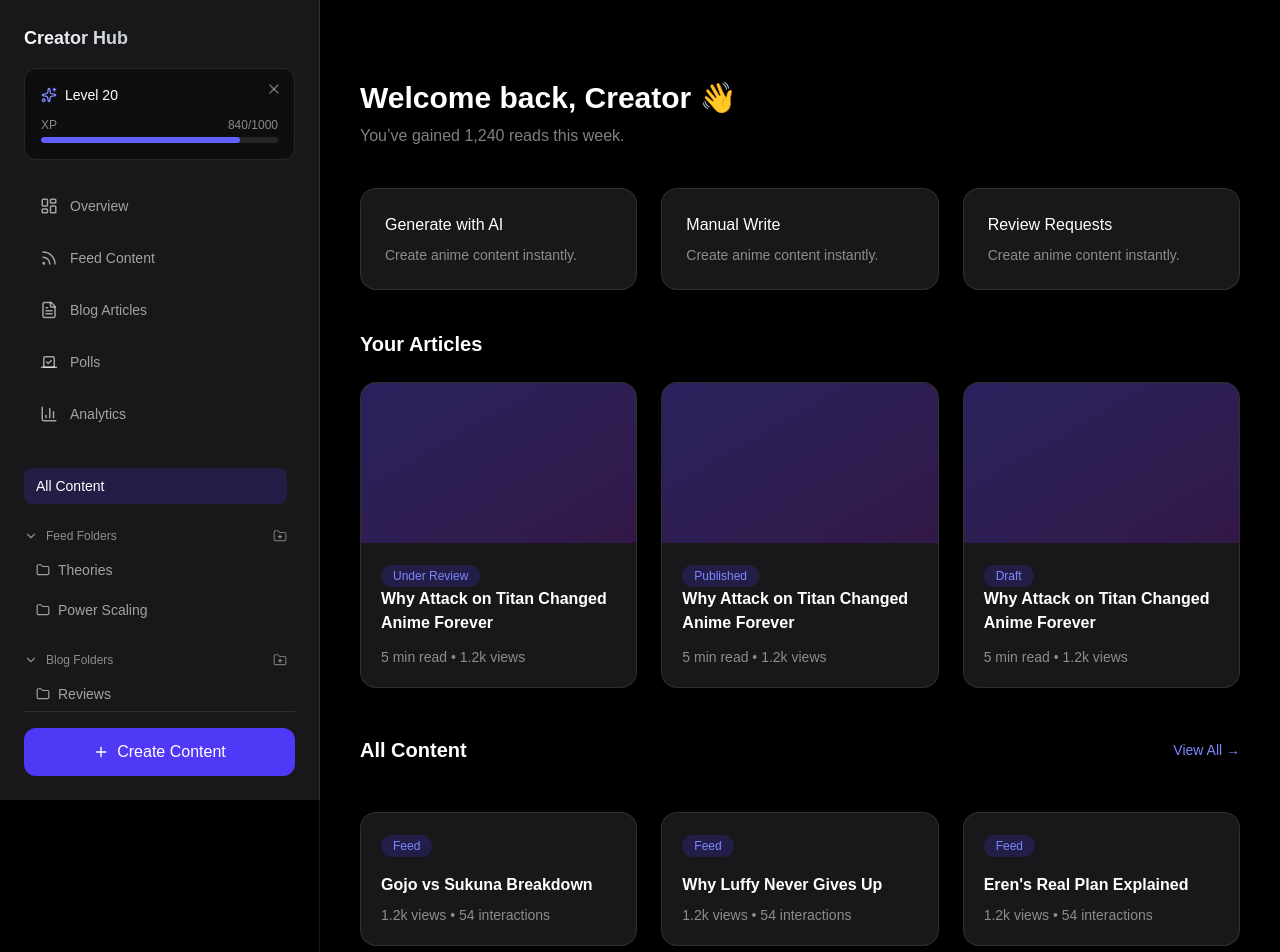
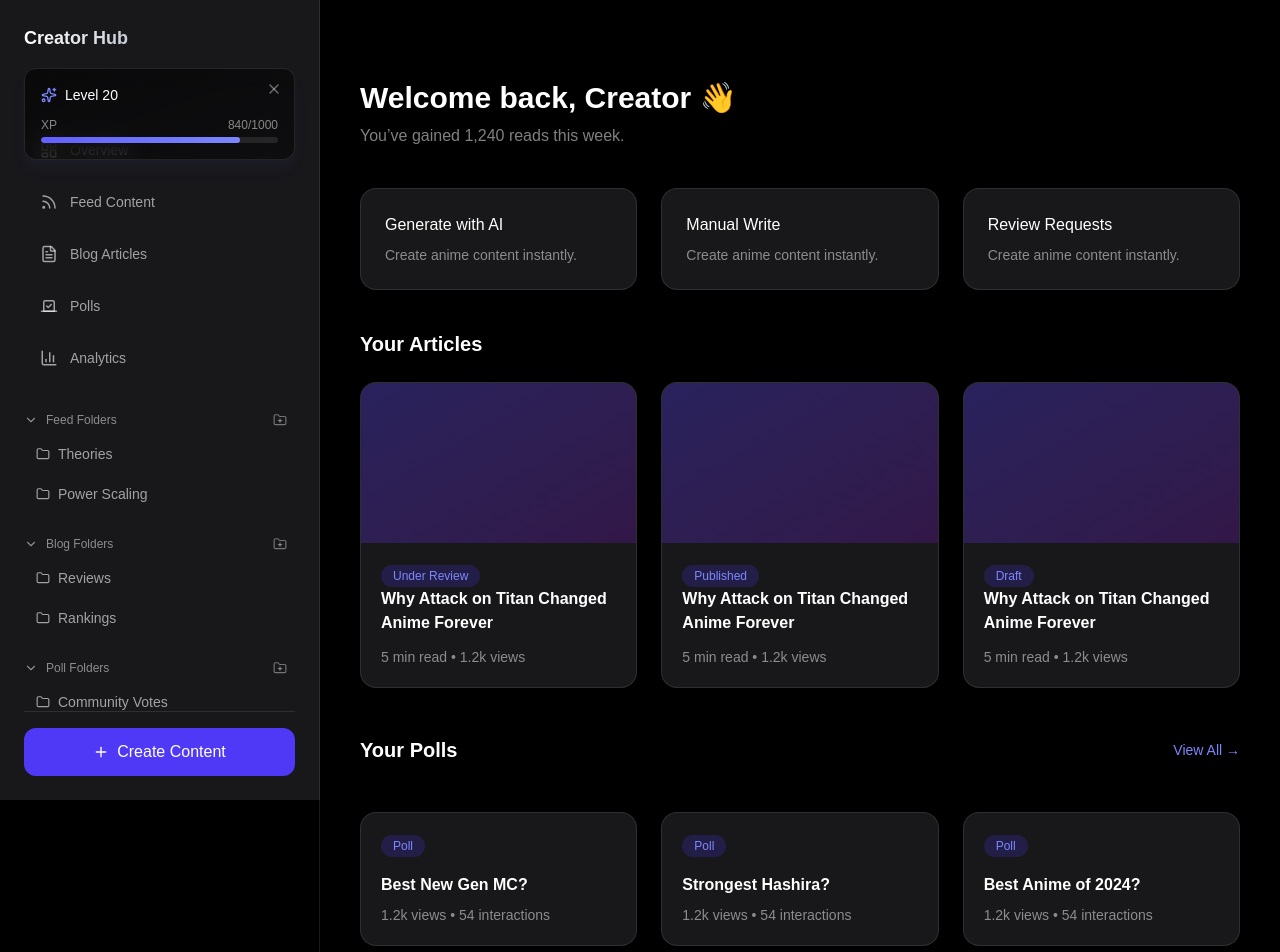
Before and after one commit to darwhite08/animeunwatched-frontend, a Next.js app: page /creators in a window 1280 px wide. Shown: the top 952 px of the page. Built offline with nearby package versions, Linux system fonts and the light colour scheme.

Commit message:
imporvemnts on creator dasboard + animation in discover page

```diff
--- a/src/app/(creator)/creators/feed/page.tsx
+++ b/src/app/(creator)/creators/feed/page.tsx
@@ -0,0 +1,39 @@
+"use client"
+
+import { useSearchParams } from "next/navigation"
+import { feedContent } from "@/features/creator/data/feedData"
+
+export default function FeedPage() {
+  const searchParams = useSearchParams()
+  const folderId = searchParams.get("folder")
+
+  const filtered = folderId
+    ? feedContent.filter(item => item.folderId === folderId)
+    : feedContent
+
+  return (
+    <>
+      <h1 className="text-2xl font-semibold">Feed Content</h1>
+
+      <div className="grid md:grid-cols-3 gap-6 mt-6">
+        {filtered.length > 0 ? (
+          filtered.map(item => (
+            <div
+              key={item.id}
+              className="bg-zinc-900 border border-white/10 rounded-2xl p-5 hover:border-indigo-500 transition"
+            >
+              <h3 className="font-semibold">{item.title}</h3>
+              <p className="text-sm text-white/50 mt-2">
+                1.2k views • 54 interactions
+              </p>
+            </div>
+          ))
+        ) : (
+          <div className="text-white/40 col-span-3">
+            No posts in this folder.
+          </div>
+        )}
+      </div>
+    </>
+  )
+}
--- a/src/app/(creator)/creators/page.tsx
+++ b/src/app/(creator)/creators/page.tsx
@@ -5,24 +5,7 @@ import { useSearchParams } from "next/navigation"
 import CreatorDashboard from "@/components/creator/creator/CreatorDashboard"
 
 export default function BlogPage() {
-  const searchParams = useSearchParams()
-  const folderId = searchParams.get("folder")
 
-  const content = [
-    { id: "1", title: "Gojo vs Sukuna Breakdown", type: "Feed", folderId: "1" },
-    { id: "2", title: "Why Luffy Never Gives Up", type: "Feed", folderId: "2" },
-    { id: "3", title: "Eren's Real Plan Explained", type: "Feed", folderId: "1" },
-
-    { id: "4", title: "Attack on Titan Ending Deep Dive", type: "Blog", folderId: "3" },
-    { id: "5", title: "Top 10 Most Underrated Anime", type: "Blog", folderId: "4" },
-
-    { id: "6", title: "Best New Gen MC?", type: "Poll", folderId: "5" },
-    { id: "7", title: "Strongest Hashira?", type: "Poll", folderId: "5" },
-  ]
-
-  const filteredContent = folderId
-    ? content.filter(item => item.folderId === folderId)
-    : content
   return (
     <main className="min-h-screen bg-black text-white flex">
       <div className="flex gap-8 w-full mx-auto">
@@ -34,28 +17,6 @@ export default function BlogPage() {
 
           {/* ORIGINAL DASHBOARD (UNCHANGED) */}
           <CreatorDashboard />
-
-          {/* ===== FILTERED CONTENT ===== */}
-          <SectionHeader
-            title={folderId ? "Filtered Content" : "All Content"}
-            href="/creators"
-          />
-
-          <div className="grid md:grid-cols-3 gap-6">
-            {filteredContent.length > 0 ? (
-              filteredContent.map(item => (
-                <ContentCard
-                  key={item.id}
-                  title={item.title}
-                  type={item.type as "Feed" | "Blog" | "Poll"}
-                />
-              ))
-            ) : (
-              <div className="text-white/40 col-span-3">
-                No content in this folder.
-              </div>
-            )}
-          </div>
 
           {/* ===== POLL SECTION ===== */}
           <SectionHeader
--- a/src/app/(public)/ai-discover/page.tsx
+++ b/src/app/(public)/ai-discover/page.tsx
@@ -4,12 +4,13 @@ import AIResultsGrid from "@/components/ai-discover/AIResultsGrid"
 
 export default function AIDiscoverPage() {
   return (
-    <main className="min-h-screen bg-black text-white">
+    <main className="min-h-screen flex flex-col bg-black text-white w-full">
+      <div className="w-full">
       <AIDiscoverHero />
-      <section className="max-w-5xl mx-auto px-4 -mt-10 relative z-10">
-        <AIPromptInput />
-      </section>
+      </div>
+      <div className="w-full">
       <AIResultsGrid />
+      </div>
     </main>
   )
 }
--- a/src/components/creator/creator/CreatorLevelCard.tsx
+++ b/src/components/creator/creator/CreatorLevelCard.tsx
@@ -1,6 +1,6 @@
 "use client"
 
-import { useEffect, useState } from "react"
+import { useEffect, useMemo, useState } from "react"
 import { motion, AnimatePresence } from "framer-motion"
 import { X, Sparkles } from "lucide-react"
 
@@ -8,38 +8,47 @@ type SidebarLevelCardProps = {
   level: number
   xp: number
   maxXp: number
+  tier?: "Bronze" | "Silver" | "Gold" | "Platinum"
 }
 
 export default function SidebarLevelCard({
   level,
   xp,
   maxXp,
+  tier,
 }: SidebarLevelCardProps) {
   const [visible, setVisible] = useState(true)
 
-  const progress = Math.min((xp / maxXp) * 100, 100)
+  const safeMaxXp = maxXp || 1
+
+  const progress = useMemo(
+    () => Math.min((xp / safeMaxXp) * 100, 100),
+    [xp, safeMaxXp]
+  )
 
   useEffect(() => {
     const hidden = localStorage.getItem("hideLevelCard")
-    if (hidden === "true") {
+    if (hidden === `level-${level}`) {
       setVisible(false)
+    } else {
+      setVisible(true)
     }
-  }, [])
+  }, [level])
 
   const handleClose = () => {
-    localStorage.setItem("hideLevelCard", "true")
+    localStorage.setItem("hideLevelCard", `level-${level}`)
     setVisible(false)
   }
 
   return (
-    <AnimatePresence>
+    <AnimatePresence initial={false}>
       {visible && (
         <motion.aside
-          initial={{ opacity: 0, height: 0 }}
-          animate={{ opacity: 1, height: "auto" }}
-          exit={{ opacity: 0, height: 0 }}
-          transition={{ duration: 0.4 }}
-          className="relative overflow-hidden rounded-xl border border-white/10 bg-black/40 backdrop-blur-md p-4"
+          initial={{ opacity: 0, y: -8 }}
+          animate={{ opacity: 1, y: 0 }}
+          exit={{ opacity: 0, y: -8 }}
+          transition={{ duration: 0.3, ease: "easeOut" }}
+          className=" relative rounded-xl border border-white/10 bg-gradient-to-br from-black/60 to-black/40 backdrop-blur-md p-4 shadow-lg shadow-indigo-500/5"
           aria-label="Creator level status"
         >
           {/* Close Button */}
@@ -53,11 +62,19 @@ export default function SidebarLevelCard({
 
           <div className="space-y-3">
             {/* Header */}
-            <div className="flex items-center gap-2">
-              <Sparkles className="h-4 w-4 text-indigo-400" />
-              <span className="text-sm font-medium text-white">
-                Level {level}
-              </span>
+            <div className="flex items-center justify-between">
+              <div className="flex items-center gap-2">
+                <Sparkles className="h-4 w-4 text-indigo-400" />
+                <span className="text-sm font-medium text-white">
+                  Level {level}
+                </span>
+              </div>
+
+              {tier && (
+                <span className="text-[10px] uppercase tracking-wide px-2 py-1 rounded-full bg-indigo-600/20 text-indigo-400 border border-indigo-500/20">
+                  {tier}
+                </span>
+              )}
             </div>
 
             {/* XP Progress */}
@@ -80,7 +97,7 @@ export default function SidebarLevelCard({
                   initial={{ width: 0 }}
                   animate={{ width: `${progress}%` }}
                   transition={{ duration: 0.8, ease: "easeOut" }}
-                  className="h-full rounded-full bg-indigo-500"
+                  className="h-full rounded-full bg-gradient-to-r from-indigo-500 to-indigo-400"
                 />
               </div>
             </div>
--- a/src/components/creator/creator/CreatorSidebar.tsx
+++ b/src/components/creator/creator/CreatorSidebar.tsx
@@ -4,6 +4,8 @@ import Link from "next/link"
 import { usePathname, useRouter, useSearchParams } from "next/navigation"
 import { useState, useEffect } from "react"
 import { motion, AnimatePresence } from "framer-motion"
+import SidebarLevelCard from "./CreatorLevelCard"
+
 import {
   LayoutDashboard,
   Rss,
@@ -26,81 +28,6 @@ type FolderType = {
   id: string
   name: string
   category: "feed" | "blog" | "polls"
-}
-
-/* ================= LEVEL CARD ================= */
-
-function SidebarLevelCard({
-  level,
-  xp,
-  maxXp,
-}: {
-  level: number
-  xp: number
-  maxXp: number
-}) {
-  const [visible, setVisible] = useState(true)
-
-  useEffect(() => {
-    const hidden = localStorage.getItem("hideLevelCard")
-    if (hidden === "true") setVisible(false)
-  }, [])
-
-  const progress = Math.min((xp / maxXp) * 100, 100)
-
-  const handleClose = () => {
-    localStorage.setItem("hideLevelCard", "true")
-    setVisible(false)
-  }
-  const router = useRouter()
-
-  return (
-    <AnimatePresence>
-      {visible && (
-        <motion.div
-          initial={{ opacity: 0, height: 0 }}
-          animate={{ opacity: 1, height: "auto" }}
-          exit={{ opacity: 0, height: 0 }}
-          transition={{ duration: 0.35 }}
-          className="relative overflow-hidden rounded-xl border border-white/10 bg-black/40 backdrop-blur-md p-4"
-        >
-          <button
-            onClick={handleClose}
-            className="absolute top-3 right-3 text-white/40 hover:text-white transition"
-          >
-            <X size={16} />
-          </button>
-
-          <div className="space-y-3">
-            <div className="flex items-center gap-2">
-              <Sparkles size={16} className="text-indigo-400" />
-              <span className="text-sm font-medium text-white">
-                Level {level}
-              </span>
-            </div>
-
-            <div>
-              <div className="flex justify-between text-xs text-white/50 mb-1">
-                <span>XP</span>
-                <span>
-                  {xp}/{maxXp}
-                </span>
-              </div>
-
-              <div className="h-1.5 w-full rounded-full bg-white/10 overflow-hidden">
-                <motion.div
-                  initial={{ width: 0 }}
-                  animate={{ width: `${progress}%` }}
-                  transition={{ duration: 0.8 }}
-                  className="h-full bg-indigo-500 rounded-full"
-                />
-              </div>
-            </div>
-          </div>
-        </motion.div>
-      )}
-    </AnimatePresence>
-  )
 }
 
 /* ================= MAIN SIDEBAR ================= */
@@ -173,12 +100,12 @@ export default function CreatorSidebar() {
       <aside className="w-80 h-screen sticky top-0 left-0 flex flex-col bg-zinc-900 border-r border-white/10 p-6 overflow-hidden">
 
         {/* HEADER */}
-        <div className="space-y-4">
+        <div className="space-y-4 h-20">
           <h2 className="text-lg font-semibold bg-gradient-to-r from-white to-[#748298] bg-clip-text text-transparent">
             Creator Hub
           </h2>
 
-          <SidebarLevelCard level={20} xp={840} maxXp={1000} />
+        <SidebarLevelCard level={20} xp={840} maxXp={1000} />
         </div>
 
         {/* NAVIGATION */}
@@ -192,8 +119,8 @@ export default function CreatorSidebar() {
 
         {/* FOLDERS */}
         <div className="mt-8 flex-1 overflow-y-auto space-y-6 pr-2">
-          <div
-            onClick={() => router.push("/creators")}
+          {/* <div
+            onClick={() => router.push("/creator")}
             className={`px-3 py-2 rounded-lg text-sm cursor-pointer
     ${!folderFromUrl
                 ? "bg-indigo-600/20 text-white"
@@ -201,7 +128,7 @@ export default function CreatorSidebar() {
               }`}
           >
             All Content
-          </div>
+          </div> */}
           <FolderSection
             title="Feed Folders"
             expanded={expandedFeed}
--- /dev/null
+++ b/src/features/creator/data/feedData.ts
@@ -0,0 +1,23 @@
+export type FeedItem = {
+  id: string
+  title: string
+  folderId: string
+}
+
+export const feedContent: FeedItem[] = [
+  {
+    id: "1",
+    title: "Gojo vs Sukuna Breakdown",
+    folderId: "1",
+  },
+  {
+    id: "2",
+    title: "Why Luffy Never Gives Up",
+    folderId: "2",
+  },
+  {
+    id: "3",
+    title: "Eren's Real Plan Explained",
+    folderId: "1",
+  },
+]
```
Also changed, not shown: src/components/ai-discover/AIDiscoverHero.tsx (+43 -6 lines), src/components/ai-discover/AIPromptInput.tsx (+23 -10 lines), 2 other files (tests, documents, lock files or other folders).
